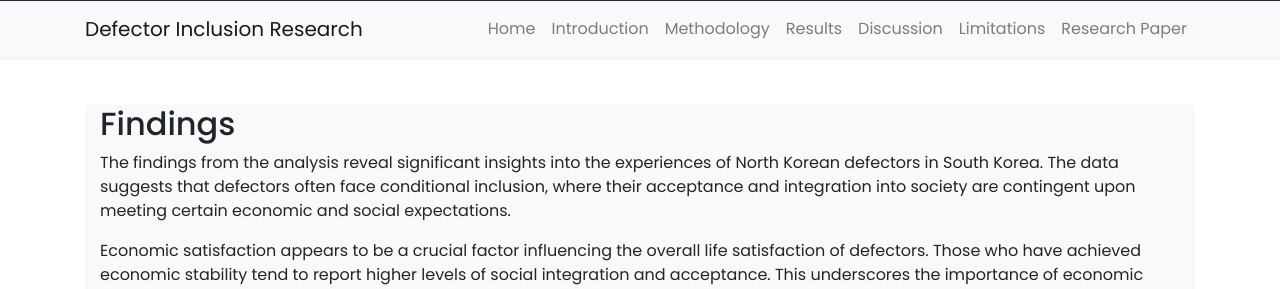
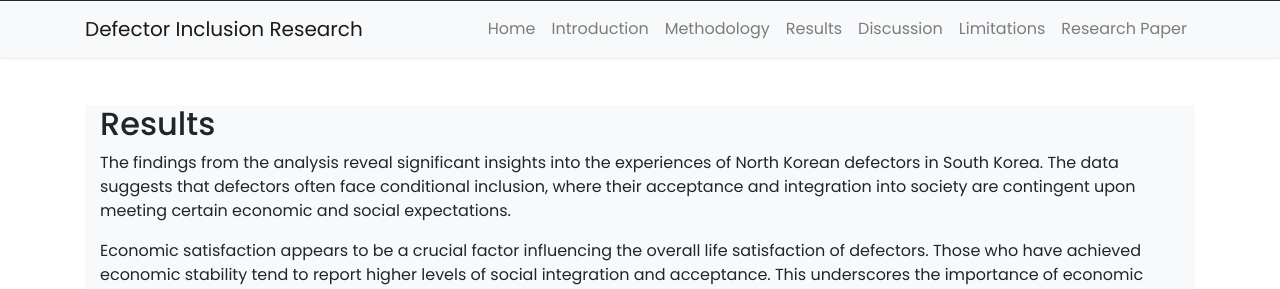
Before and after one commit to chrispyoon/consulting, a Jekyll site: the page built from findings.md, in a window 1280 px wide. Shown: the part 539-828 px from the top of the page. Built offline with Jekyll 4.4.1, drawn with Linux system fonts in a browser that asks for light colours; nearby versions of some CDN libraries.

Commit message:
Update findings.md

```diff
--- a/findings.md
+++ b/findings.md
@@ -1,11 +1,11 @@
 ---
 layout: default
-title: "Findings"
+title: "Results"
 ---
 
 <div class="content-section bg-light">
   <div class="container">
-    <h2>Findings</h2>
+    <h2>Results</h2>
     <p>
       The findings from the analysis reveal significant insights into the experiences of North Korean defectors in South Korea. The data suggests that defectors often face conditional inclusion, where their acceptance and integration into society are contingent upon meeting certain economic and social expectations.
     </p>
```
